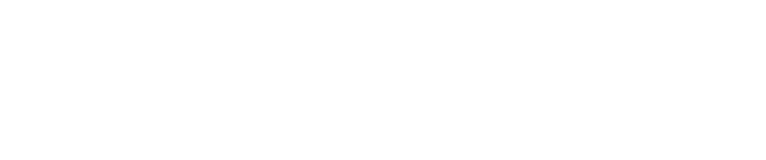
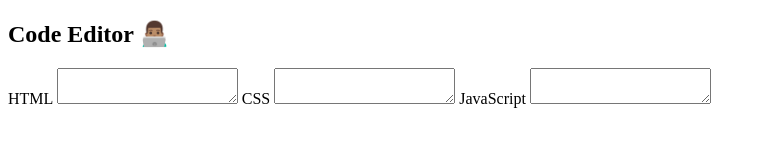
Before and after one commit to mburu-dennis/code-editor, a plain HTML site: page index.html in a window 1280 px wide. Shown: the whole page, without its empty margins (0-766 px from the left). Drawn offline with Linux system fonts and the light colour scheme.

Commit message:
initial labels

```diff
--- a/index.html
+++ b/index.html
@@ -3,9 +3,32 @@
 <head>
     <meta charset="UTF-8">
     <meta name="viewport" content="width=device-width, initial-scale=1.0">
-    <title>Document</title>
-</head>
+    <title>Code editor</title>
+    <link rel="stylesheet" href="style.css">
 <body>
+
+    <section class="container">
+        <h1>Code Editor 👨🏽‍💻</h1>
+
+        <div class="editor">
+            <div class="left">
+                <label>HTML</label>
+                <textarea id="html-code"></textarea>
+
+                <label>CSS</label>
+                <textarea id="css-code"></textarea>
+
+                <label>JavaScript</label>
+                <textarea id="js-code"></textarea>
+            </div>
+
+            <div class="right"></div>
+        </div>
+    </section>
+
+
+    <script src="script.js"></script>
+
 
 </body>
 </html>
```
